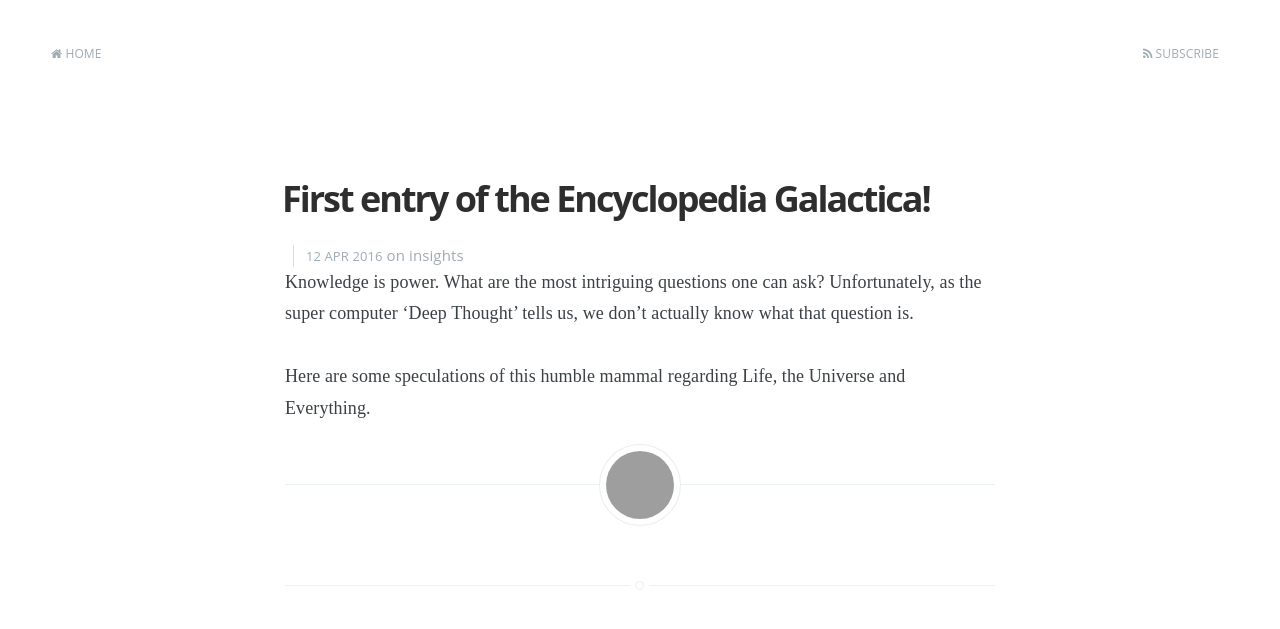
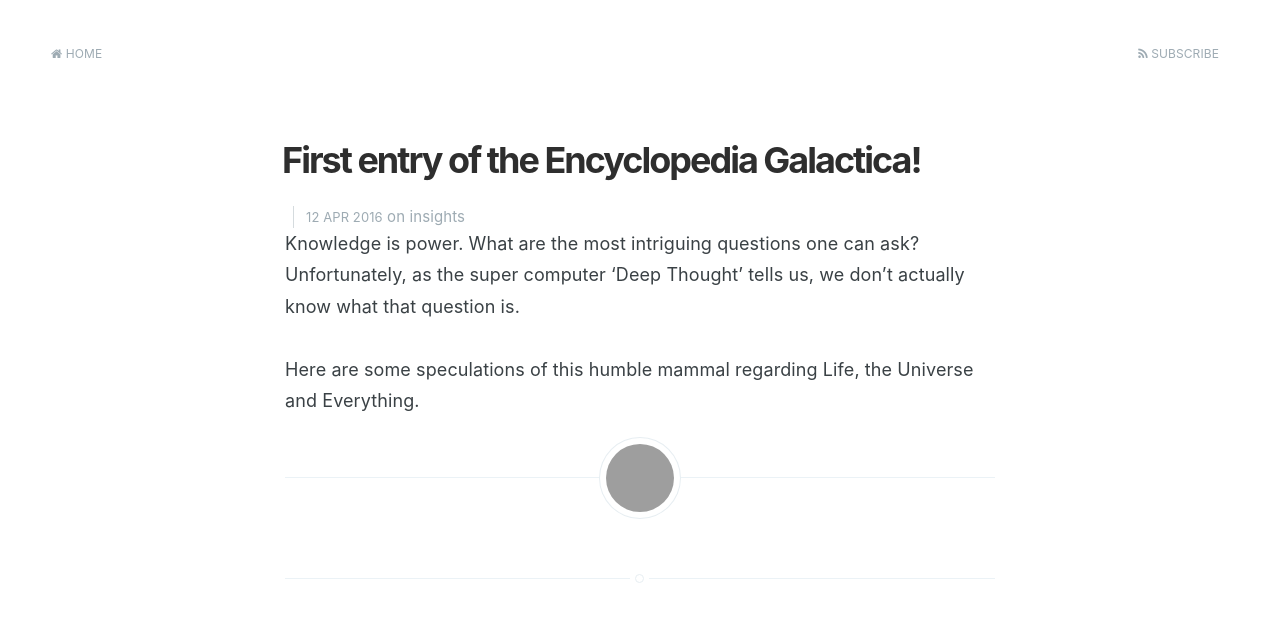
Before and after one commit to g4brielvs/g4brielvs.github.io, a Jekyll site: the page built from _posts/2016-04-12-first-entry-of-the-encyclopedia-galactica.md, in a window 1280 px wide. Shown: the top 629 px of the page. Built offline with Jekyll 4.4.1, drawn with Linux system fonts in a browser that asks for light colours; nearby versions of some CDN libraries; comment, search, counter and statistics services are not loaded; grey boxes are pictures that could not be loaded.

Commit message:
Refactor styles
Signed-off-by: g4brielvs <gabrielusvicente@gmail.com>

```diff
--- /dev/null
+++ b/_sass/_animations.scss
@@ -0,0 +1,58 @@
+/* ==========================================================================
+    Animations
+   ========================================================================== */
+
+/* Used to fade in title/desc on the home page */
+@-webkit-keyframes fade-in-down {
+    0% {
+        opacity: 0;
+        -webkit-transform: translateY(-10px);
+        transform: translateY(-10px);
+    }
+    100% {
+        opacity: 1;
+        -webkit-transform: translateY(0);
+        transform: translateY(0);
+    }
+}
+@keyframes fade-in-down {
+    0% {
+        opacity: 0;
+        -webkit-transform: translateY(-10px);
+        transform: translateY(-10px);
+    }
+    100% {
+        opacity: 1;
+        -webkit-transform: translateY(0);
+        transform: translateY(0);
+    }
+}
+/* Used to bounce .scroll-down on home page */
+@-webkit-keyframes bounce {
+    0%, 10%, 25%, 40%, 50% {
+        -webkit-transform: translateY(0);
+                transform: translateY(0);
+    }
+    20% {
+        -webkit-transform: translateY(-10px);
+                transform: translateY(-10px);
+    }
+    30% {
+        -webkit-transform: translateY(-5px);
+                transform: translateY(-5px);
+    }
+}
+@keyframes bounce {
+    0%, 20%, 50%, 80%, 100% {
+        -webkit-transform: translateY(0);
+                transform: translateY(0);
+    }
+    40% {
+        -webkit-transform: translateY(-10px);
+                transform: translateY(-10px);
+    }
+    60% {
+        -webkit-transform: translateY(-5px);
+                transform: translateY(-5px);
+    }
+}
--- a/_sass/_base.scss
+++ b/_sass/_base.scss
@@ -12,11 +12,11 @@
 body {
     height: 100%;
     max-height: 100%;
-    font-family: "Merriweather", serif;
+    font-family: $global-font-family;
     letter-spacing: 0.01rem;
     font-size: 1.8rem;
     line-height: 1.75em;
-    color: #3A4145;
+    color: $body-color;
     -webkit-font-feature-settings: 'kern' 1;
     -moz-font-feature-settings: 'kern' 1;
     -o-font-feature-settings: 'kern' 1;
@@ -38,7 +38,7 @@
     color: #2E2E2E;
     line-height: 1.15em;
     margin: 0 0 0.4em 0;
-    font-family: "Open Sans", sans-serif;
+    font-family: $header-font-family;
 }
 
 h1 {
@@ -162,7 +162,7 @@
 
 code, tt {
     padding: 1px 3px;
-    font-family: Inconsolata, monospace, sans-serif;
+    font-family: $monospace;
     font-size: 0.85em;
     white-space: pre-wrap;
     border: #E3EDF3 1px solid;
@@ -177,7 +177,7 @@
     border: #E3EDF3 1px solid;
     width: 100%;
     padding: 10px;
-    font-family: Inconsolata, monospace, sans-serif;
+    font-family: $monospace;
     font-size: 0.9em;
     white-space: pre;
     overflow: auto;
--- a/_sass/_page.scss
+++ b/_sass/_page.scss
@@ -127,7 +127,7 @@
 
 .main-nav a {
     text-decoration: none;
-    font-family: 'Open Sans', sans-serif;
+    font-family: $global-font-family;
 }
 
 /* Create a bouncing scroll-down arrow on homepage with cover image */
@@ -179,24 +179,6 @@
 .archive-template .scroll-down,
 .archive-template .main-header:after {
     display: none
-}
-
-/* Appears in the top right corner of your home page */
-.blog-logo {
-    display: block;
-    float: left;
-    background: none !important;
-    border: none !important;
-}
-
-.blog-logo img {
-    -webkit-box-sizing: border-box;
-    -moz-box-sizing: border-box;
-    box-sizing: border-box;
-    display: block;
-    height: 38px;
-    padding: 1px 0 5px 0;
-    width: auto;
 }
 
 .back-button {
@@ -297,16 +279,16 @@
     font-size: 5rem;
     letter-spacing: -1px;
     font-weight: 700;
-    font-family: "Open Sans", sans-serif;
+    font-family: $global-font-family;
     color: #fff;
 }
 
 .page-description {
     margin: 0;
-    font-size: 2rem;
+    font-size: 1.8rem;
     line-height: 1.5em;
     font-weight: 400;
-    font-family: "Merriweather", serif;
+    font-family: $global-font-family;
     letter-spacing: 0.01rem;
     color: rgba(255,255,255,0.8);
 }
@@ -347,6 +329,7 @@
 
 .social-buttons {
     overflow: auto;
+    padding:  0;
 }
 
 .social-buttons li {
@@ -414,7 +397,7 @@
 .post-meta {
     display: block;
     margin: 1.75rem 0 0 0;
-    font-family: "Open Sans", sans-serif;
+    font-family: $global-font-family;
     font-size: 1.5rem;
     line-height: 2.2rem;
     color: #9EABB3;
@@ -428,15 +411,6 @@
     border-radius: 100%;
 }
 
-.post-meta a {
-    color: #9EABB3;
-    text-decoration: none;
-}
-
-.post-meta a:hover {
-    text-decoration: underline;
-}
-
 .user-meta {
     position: relative;
     padding: 0.3rem 40px 0 100px;
@@ -446,8 +420,8 @@
 .post-date {
     display: inline-block;
     margin-left: 8px;
-    padding-left: 12px;
-    border-left: #d5dbde 1px solid;
+padding-left: 12px;
+border-left: #d5dbde 1px solid;
     text-transform: uppercase;
     font-size: 1.3rem;
     white-space: nowrap;
@@ -814,7 +788,7 @@
 /* Location, website, and link */
 .author-profile .author-meta {
     margin: 2rem 0;
-    font-family: "Merriweather", serif;
+    font-family: $global-font-family;
     letter-spacing: 0.01rem;
     font-size: 1.7rem;
 }
@@ -858,7 +832,7 @@
     width: 80%;
     max-width: 710px;
     margin: 4rem auto;
-    font-family: "Open Sans", sans-serif;
+    font-family: $global-font-family;
     font-size: 1.3rem;
     color: #9EABB3;
     text-align: center;
@@ -945,7 +919,7 @@
     margin: 8rem 0 0 0;
     padding: 0.5rem 15px;
     border-top: #EBF2F6 1px solid;
-    font-family: "Open Sans", sans-serif;
+    font-family: $global-font-family;
     font-size: 1rem;
     line-height: 1.75em;
     color: #BBC7CC;
@@ -1005,10 +979,6 @@
     .archive-template .main-header {
         min-height: 180px;
         padding: 10% 0;
-    }
-
-    .blog-logo img {
-        padding: 4px 0;
     }
 
     .page-title {
@@ -1126,14 +1096,6 @@
         border-bottom: #e0e4e7 1px solid;
     }
 
-    .blog-logo {
-        padding: 10px 10px;
-    }
-
-    .blog-logo img {
-        height: 26px;
-    }
-
     .back-button,
     .subscribe-button {
         height: 44px;
@@ -1174,10 +1136,6 @@
     .main-nav.overlay .back-button,
     .main-nav.overlay .subscribe-button {
         border-color: transparent;
-    }
-
-    .blog-logo img {
-        max-height: 80px;
     }
 
     .inner,
@@ -1361,67 +1319,6 @@
 
 }
 
-
-/* ==========================================================================
-   12. Animations
-   ========================================================================== */
-
-/* Used to fade in title/desc on the home page */
-@-webkit-keyframes fade-in-down {
-    0% {
-        opacity: 0;
-        -webkit-transform: translateY(-10px);
-        transform: translateY(-10px);
-    }
-    100% {
-        opacity: 1;
-        -webkit-transform: translateY(0);
-        transform: translateY(0);
-    }
-}
-@keyframes fade-in-down {
-    0% {
-        opacity: 0;
-        -webkit-transform: translateY(-10px);
-        transform: translateY(-10px);
-    }
-    100% {
-        opacity: 1;
-        -webkit-transform: translateY(0);
-        transform: translateY(0);
-    }
-}
-/* Used to bounce .scroll-down on home page */
-@-webkit-keyframes bounce {
-    0%, 10%, 25%, 40%, 50% {
-        -webkit-transform: translateY(0);
-                transform: translateY(0);
-    }
-    20% {
-        -webkit-transform: translateY(-10px);
-                transform: translateY(-10px);
-    }
-    30% {
-        -webkit-transform: translateY(-5px);
-                transform: translateY(-5px);
-    }
-}
-@keyframes bounce {
-    0%, 20%, 50%, 80%, 100% {
-        -webkit-transform: translateY(0);
-                transform: translateY(0);
-    }
-    40% {
-        -webkit-transform: translateY(-10px);
-                transform: translateY(-10px);
-    }
-    60% {
-        -webkit-transform: translateY(-5px);
-                transform: translateY(-5px);
-    }
-}
-
-
 /* ==========================================================================
    End of file. Animations should be the last thing here. Do not add stuff
    below this point, or it will probably fuck everything up.
--- a/_sass/_utilities.scss
+++ b/_sass/_utilities.scss
@@ -1,15 +1,6 @@
 /* ==========================================================================
    Utilities - These things get used a lot
    ========================================================================== */
-
-/* Clears shit */
-.clearfix:before,
-.clearfix:after {
-    content: " ";
-    display: table;
-}
-.clearfix:after { clear: both; }
-.clearfix { *zoom: 1; }
 
 /* Hides shit */
 .hidden {
--- a/_sass/_variables.scss
+++ b/_sass/_variables.scss
@@ -13,20 +13,9 @@
 $indent-var                 : 1.3em;
 
 /* system typefaces */
-$serif                      : Georgia, Times, serif;
-$sans-serif                 : -apple-system, "San Francisco", "Roboto", Arial, sans-serif;
-$monospace                  : Monaco, Consolas, "Lucida Console", monospace;
-
-/* sans serif typefaces */
-$sans-serif-narrow          : $sans-serif;
-$helvetica                  : Helvetica, "Helvetica Neue", Arial, sans-serif;
-
-/* serif typefaces */
-$georgia                    : Georgia, serif;
-$times                      : Times, serif;
-$bodoni                     : "Bodoni MT", serif;
-$calisto                    : "Calisto MT", serif;
-$garamond                   : Garamond, serif;
+$serif                      : Times, serif;
+$sans-serif                 : -apple-system, "BlinkMacSystemFont", 'Montserrat', sans-serif;
+$monospace                  : 'Consolas', monospace;
 
 $global-font-family         : $sans-serif;
 $header-font-family         : $sans-serif;
@@ -53,48 +42,12 @@
 $light-gray                 : mix(#fff, $gray, 50%);
 $lighter-gray               : mix(#fff, $gray, 90%);
 
-$body-color                 : #fff;
+$body-color                 : #3A4145;
 $background-color           : #fff;
 $code-background-color      : #fafafa;
 $code-background-color-dark : $light-gray;
 $text-color                 : $dark-gray;
 $border-color               : $lighter-gray;
-
-$primary-color              : #7a8288;
-$success-color              : #62c462;
-$warning-color              : #f89406;
-$danger-color               : #ee5f5b;
-$info-color                 : #52adc8;
-
-/* brands */
-$behance-color              : #1769FF;
-$dribbble-color             : #ea4c89;
-$facebook-color             : #3b5998;
-$flickr-color               : #ff0084;
-$foursquare-color           : #0072b1;
-$github-color               : #171516;
-$google-plus-color          : #dd4b39;
-$instagram-color            : #517fa4;
-$lastfm-color               : #d51007;
-$linkedin-color             : #007bb6;
-$pinterest-color            : #cb2027;
-$rss-color                  : #fa9b39;
-$soundcloud-color           : #ff3300;
-$stackoverflow-color        : #fe7a15;
-$tumblr-color               : #32506d;
-$twitter-color              : #55acee;
-$vimeo-color                : #1ab7ea;
-$vine-color                 : #00bf8f;
-$youtube-color              : #bb0000;
-$xing-color                 : #006567;
-
-
-/* links */
-$link-color                 : $info-color;
-$link-color-hover           : mix(#000, $link-color, 25%);
-$link-color-visited         : mix(#fff, $link-color, 25%);
-$masthead-link-color        : $primary-color;
-$masthead-link-color-hover  : mix(#000, $primary-color, 25%);
 
 /*
    Grid
--- a/assets/css/main.scss
+++ b/assets/css/main.scss
@@ -1,9 +1,11 @@
 ---
 ---
 
+@import url('https://fonts.googleapis.com/css?family=Montserrat');
+
 @import "variables";
 
+@import "animations";
 @import "base";
+@import "page";
 @import "utilities";
-
-@import "page";
```
